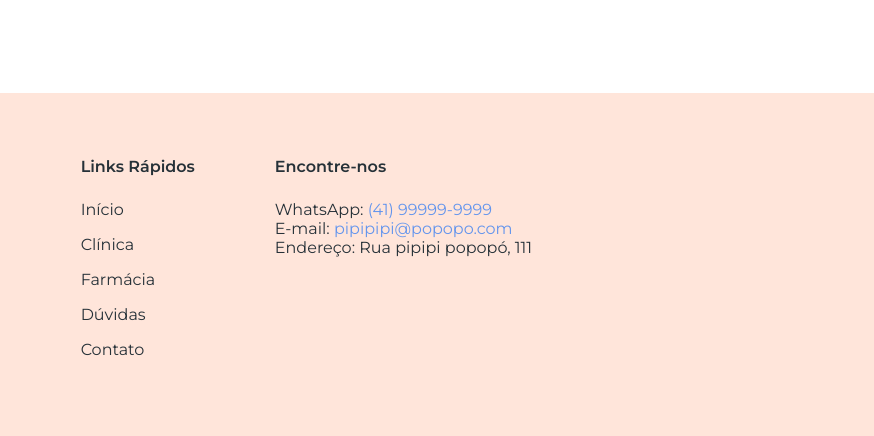
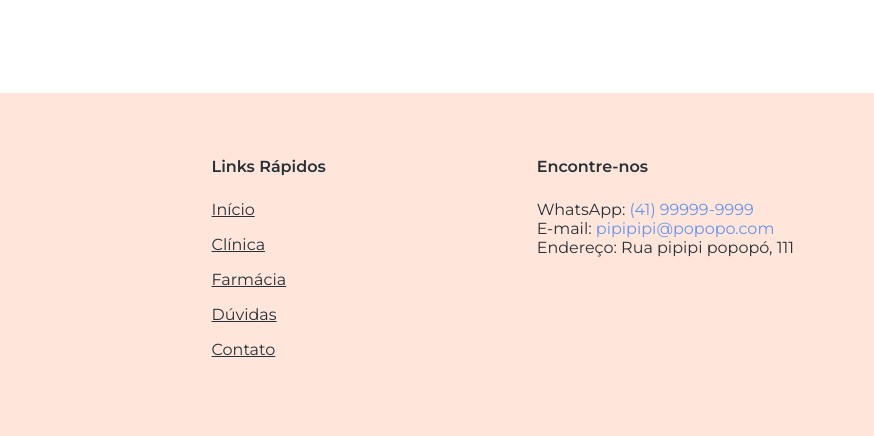
Before and after one commit to quintiliano95/PetLife, a plain HTML site: page index.html in a window 1280 px wide. Shown: the part 3225-3661 px from the top of the page, 406-1280 px from the left. Drawn offline with Linux system fonts and the light colour scheme.

Commit message:
ajustado o espaçamento do footer

```diff
--- a/style.css
+++ b/style.css
@@ -131,6 +131,7 @@ footer {
     display: flex;
     gap: 80px;
     padding: 64px 80px;
+    justify-content: space-between;
 }
 
 footer img, footer .titulo {
@@ -143,13 +144,12 @@ footer nav a {
     color: #263138;
     display: block;
     margin-bottom: 16px;
-    text-decoration: none;
-    max-width: 350px;
 }
 
 footer p a {
     color: cornflowerblue;
     text-decoration: none;
+    max-width: 350px;
 }
 
 #copyright {
```
